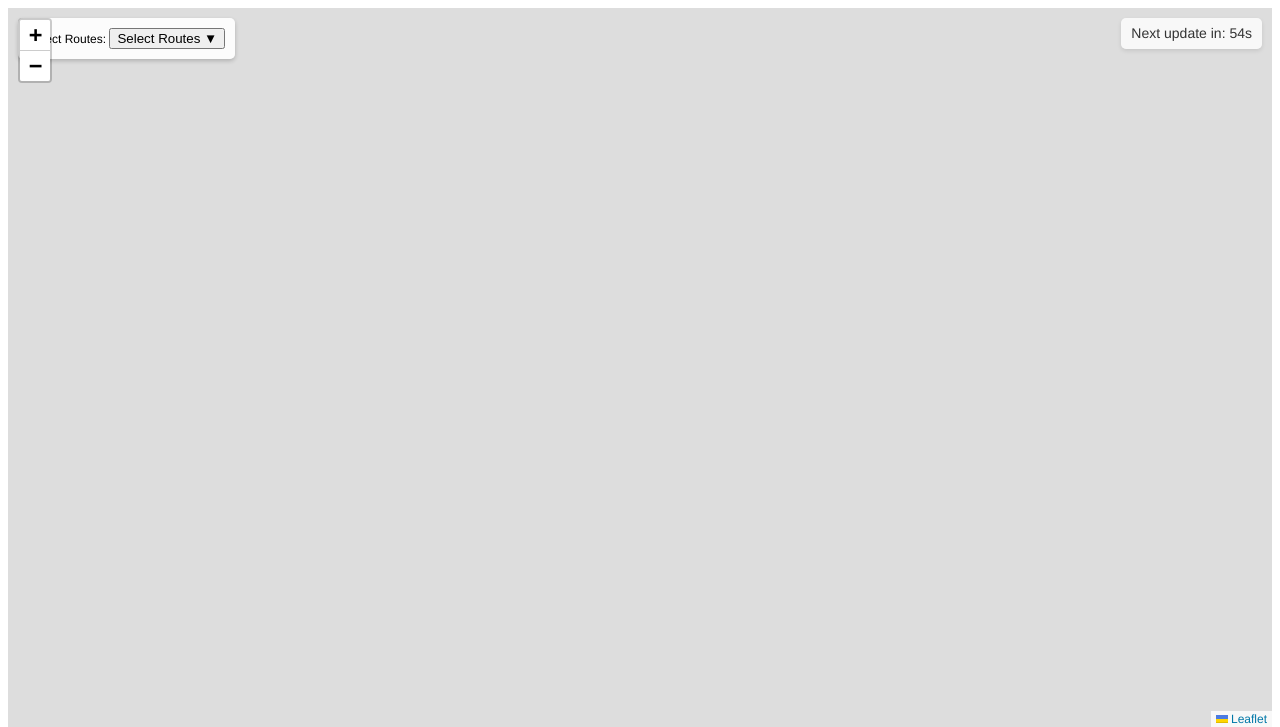
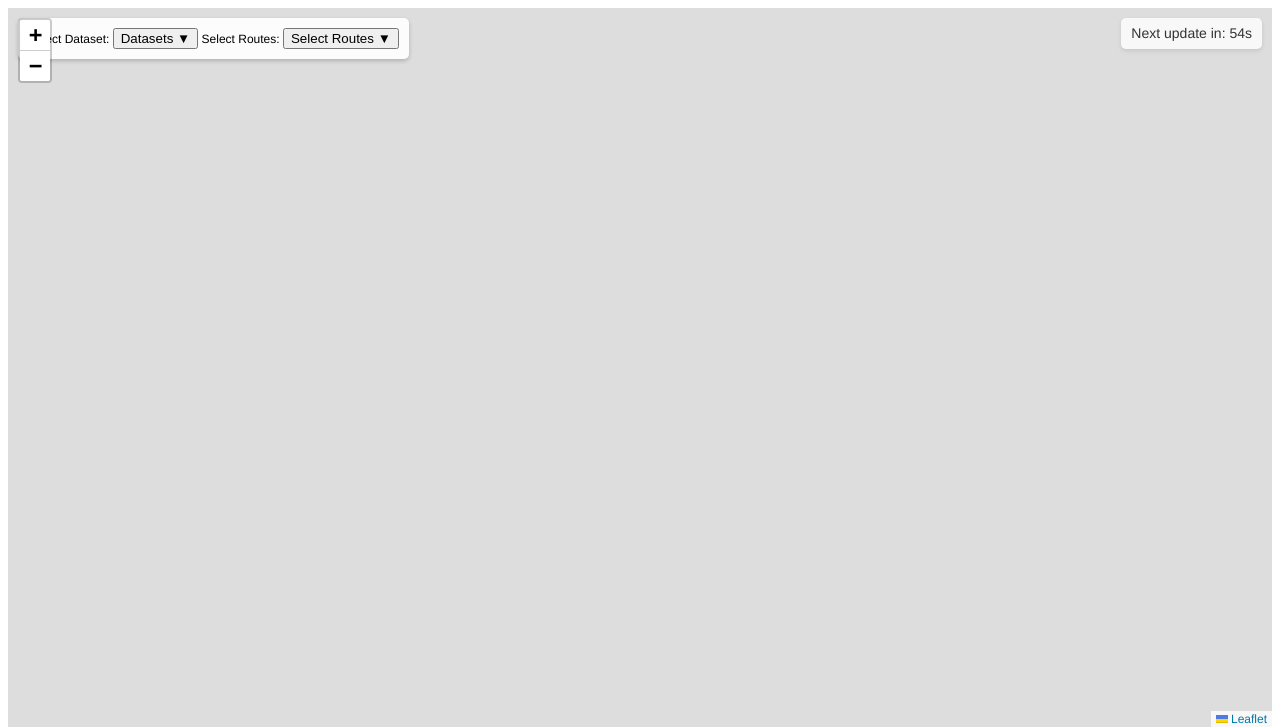
Before and after one commit to maxmazzeschi/bus-and-go, a Flask app: page / in a window 1280 px wide. Shown: the top 727 px of the page. Run offline with Flask 3, Linux system fonts and the light colour scheme; data that the repository does not hold is empty.

Commit message:
work in progress dataset

```diff
--- a/app/static/app.js
+++ b/app/static/app.js
@@ -193,8 +193,34 @@ function fetchAvailableRoutes() {
     });
 }
 
+
+function populateDatasetSelector(datasets) {
+    const datasetSelector = document.getElementById("datasetSelector");
+    datasetSelector.innerHTML = "";
+    console.log( datasets[0]);
+    datasets.forEach((dataset) => {
+      // Sort datasets IDs alphabetically
+      const label = document.createElement("label");
+      label.innerHTML = `
+              <input type="checkbox" value="${dataset}" />
+              ${dataset}
+          `;
+      datasetSelector.appendChild(label);
+    });
+  }
+
+
+function fetchAvailableDatasets() {
+    fetch("/get_available_datasets")
+      .then((response) => response.json())
+      .then((routeIds) => {
+        populateDatasetSelector(routeIds);
+      });
+  }
+
 window.onload = () => {
   initializeMap();
+  fetchAvailableDatasets();
   fetchAvailableRoutes();
   updateVehiclePositions();
   document
--- a/app/templates/index.html
+++ b/app/templates/index.html
@@ -10,13 +10,21 @@
   <script src="{{ url_for('static', filename='app.js') }}"></script>
   <div id="map">
     <div id="controls">
+        <label for="datasets">Select Dataset:</label>
+      <div class="dropdown" onchange="changeDataset()">
+        <button>Datasets ▼</button>
+        <div id="datasetSelector" class="dropdown-content">
+          <!-- Dataset options with checkboxes will be populated dynamically -->
+        </div>
+    </div>
       <label for="routeSelector">Select Routes:</label>
       <div class="dropdown" onchange="updateVehiclePositions()">
         <button>Select Routes ▼</button>
         <div id="routeSelector" class="dropdown-content">
           <!-- Route options with checkboxes will be populated dynamically -->
         </div>
-      </div>
+
+
     </div>
   </div>
 </body>
```
